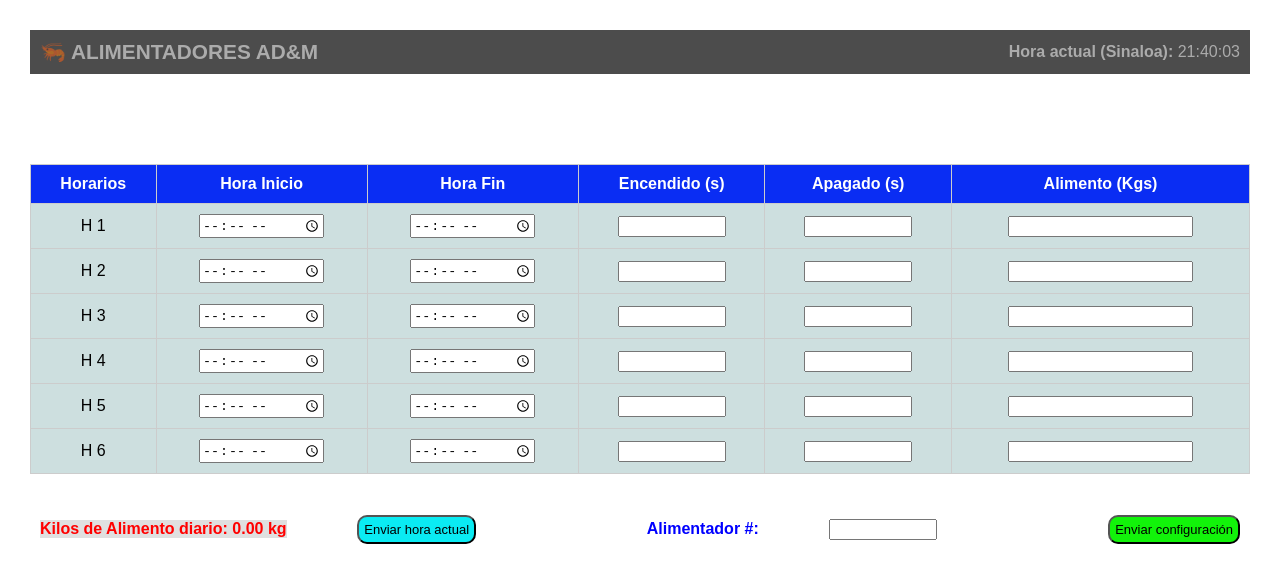
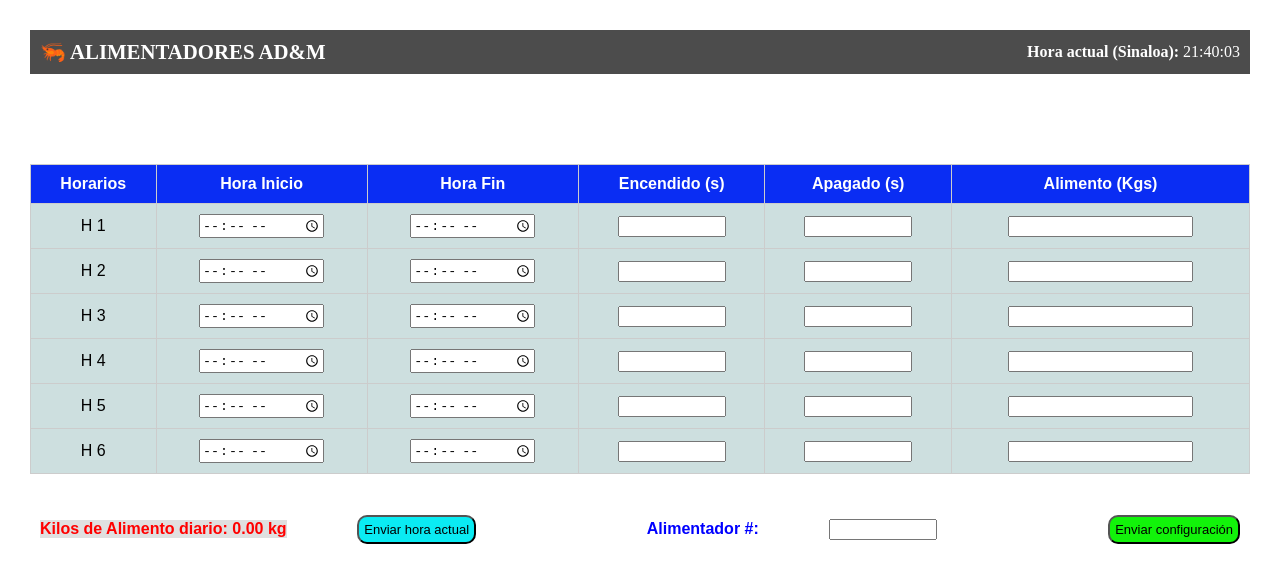
Before and after one commit to Lupillo1978/heltecnode4, a website: page public/horarios.html in a window 1280 px wide. Drawn offline with Linux system fonts and the light colour scheme.

Commit message:
actualizacion del proyecto

```diff
--- a/public/css/estilohorarios.css
+++ b/public/css/estilohorarios.css
@@ -6,13 +6,14 @@ body {
   font-family: 'Segoe UI', sans-serif;
   background-image: url('logoAD&M.png') no-repeat center center fixed;
   background-size: cover;
-  color: rgba(255, 255, 255, 0.532);
+  color: white;
   height: 75vh;
 }
 
 
 /* Navbar */
 .navbar {
+  font-family: 'Times New Roman', Times, serif;
   display: flex;
   justify-content: space-between;
   align-items: center;
--- a/public/css/estiloprincipal.css
+++ b/public/css/estiloprincipal.css
@@ -8,6 +8,7 @@ body {
   color: white;
   height: 100vh;
 }
+
 
 /* Navbar */
 .navbar {
```
Also changed, not shown: public/horarios2.html (deleted, +0 -1 lines).
